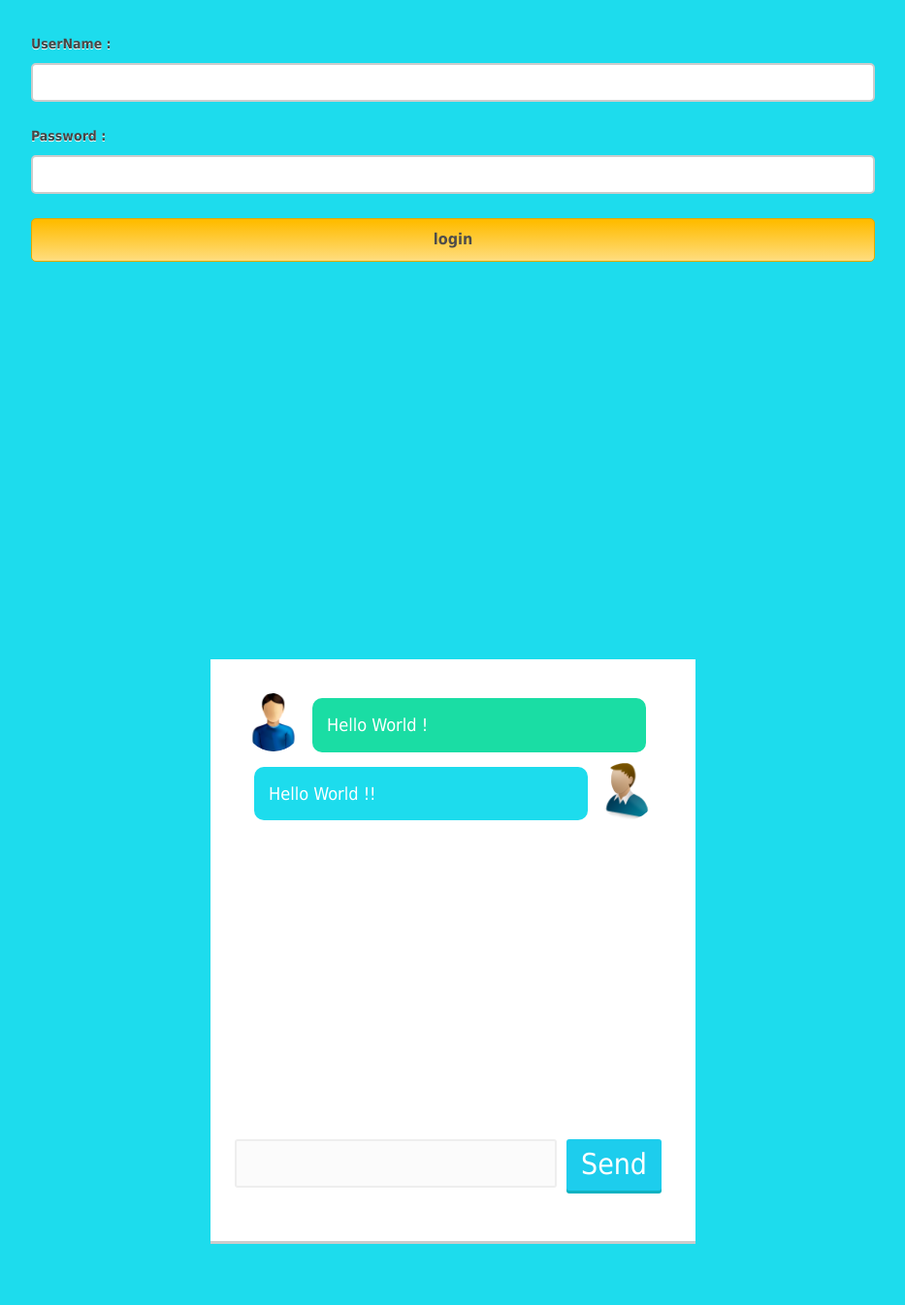
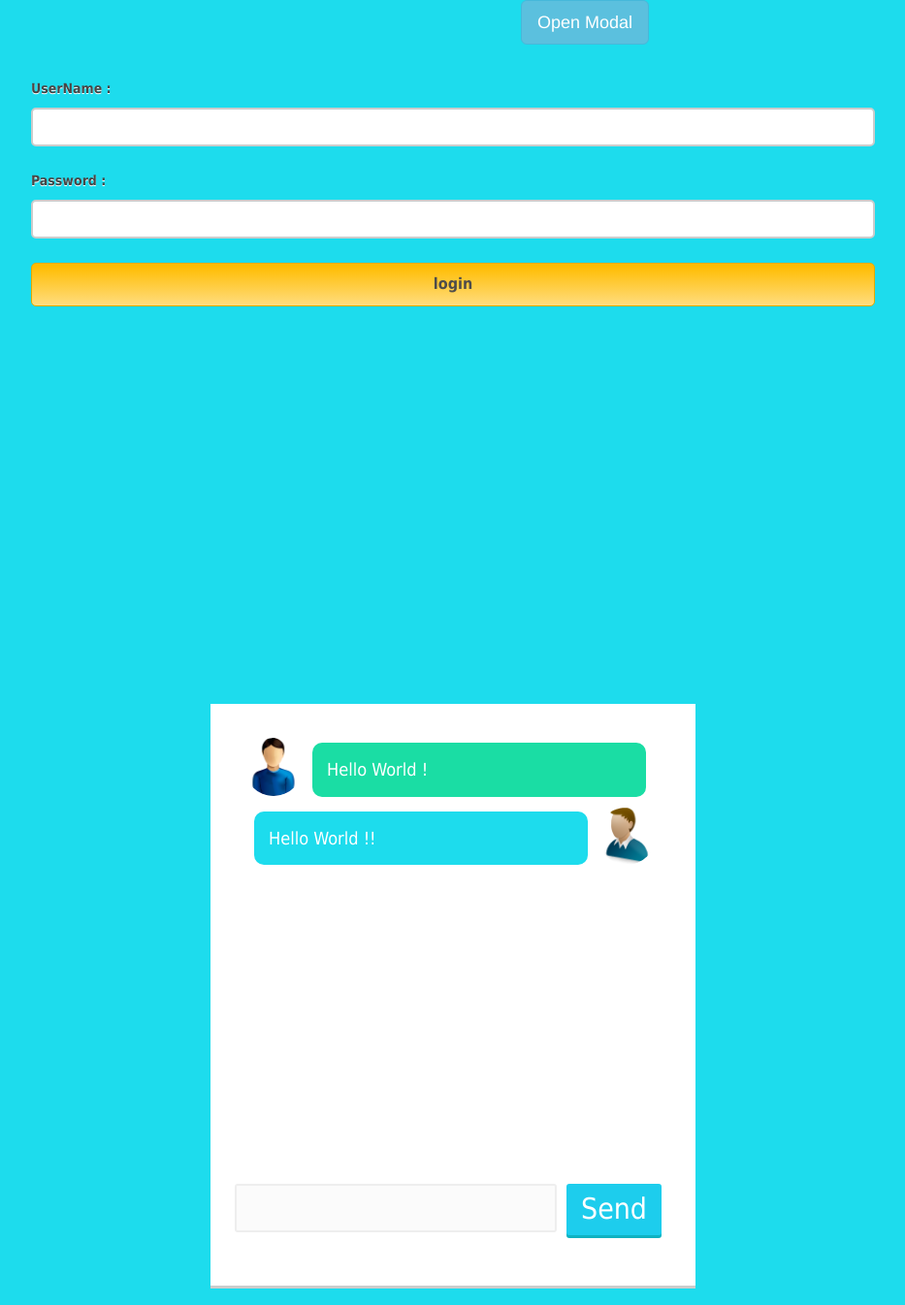
Before and after one commit to Yezekael/ChatBox, a PHP site: page / in a window 1280 px wide. Shown: the whole page at 97% size, without its empty margins (173-1106 px from the left). Before the commit the page ends 1283 px from the top, so only its background shows below. Run offline with PHP 8.4, Linux system fonts and the light colour scheme; some libraries are stand-ins or nearby versions.

Commit message:
modal button

```diff
--- a/index.html
+++ b/index.html
@@ -4,13 +4,21 @@
     <title></title>
     <meta charset="utf-8"/>
 
-    <script src="https://ajax.googleapis.com/ajax/libs/jquery/3.2.1/jquery.min.js"></script>
+    <!-- <script src="https://ajax.googleapis.com/ajax/libs/jquery/3.2.1/jquery.min.js"></script>
+    <link rel="stylesheet" href="https://maxcdn.bootstrapcdn.com/bootstrap/3.3.7/css/bootstrap.min.css">
+
     <link href="bootstrap-3.3.7-dist/css/bootstrap.min.css" rel="stylesheet">
-    <link href="bootstrap-3.3.7-dist/js/bootstrap.min.js" rel="stylesheet">
+    <link href="bootstrap-3.3.7-dist/js/bootstrap.min.js" rel="stylesheet"> -->
+    <link rel="stylesheet" href="https://maxcdn.bootstrapcdn.com/bootstrap/3.3.7/css/bootstrap.min.css">
+<script src="https://ajax.googleapis.com/ajax/libs/jquery/3.2.1/jquery.min.js"></script>
+<script src="https://maxcdn.bootstrapcdn.com/bootstrap/3.3.7/js/bootstrap.min.js"></script>
     <link rel="stylesheet" type="text/css" href="style.css">
 
     <body>
-        <div class="modal fade" tabindex="-1" role="dialog">
+
+      <button type="button" class="btn btn-info btn-lg" data-toggle="modal" data-target="#registerModal">Open Modal</button>
+
+        <div id="registerModal" class="modal fade" tabindex="-1" role="dialog">
             <div class="modal-dialog" role="document">
                 <div class="modal-content">
                     <div class="modal-header">
@@ -27,6 +35,7 @@
                 </div>
             </div>
         </div>
+
         <div class="container">
             <div class="main">
                 <form id="form_id" method="post" name="myForm">
@@ -38,6 +47,7 @@
                 </form>
             </div>
         </div>
+
         <div class="chatbox">
             <div class="chatlogs">
                 <div class="chat friend">
@@ -49,15 +59,19 @@
                     <p class="chat_message">Hello World !!</p>
                 </div>
             </div>
+
             <div class="chat_form">
                 <textarea id="msg"></textarea>
                 <button id="bttn">Send</button>
             </div>
         </div>
     </body>
+
     <script>
         $("#bttn").on("click", function(){
             $("#msg").val("");
         });
+
+
     </script>
 </html>
--- a/style.css
+++ b/style.css
@@ -10,6 +10,11 @@ body {
   background: #1ddced
 }
 
+button {
+  margin-left: 710px;
+  padding: 15px;
+
+}
 .chatbox {
   width: 500px;
   min-width: 390px;
```
